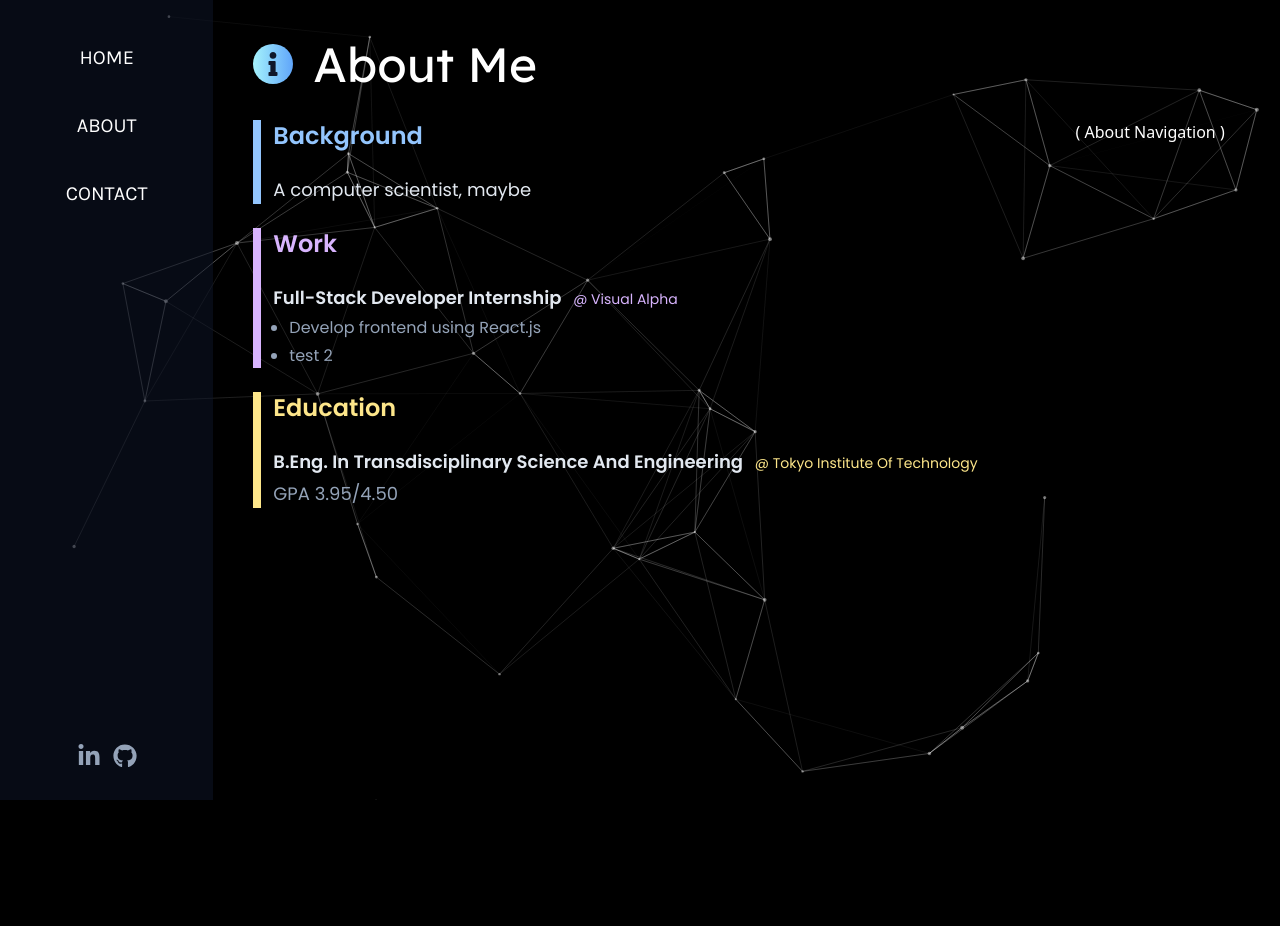
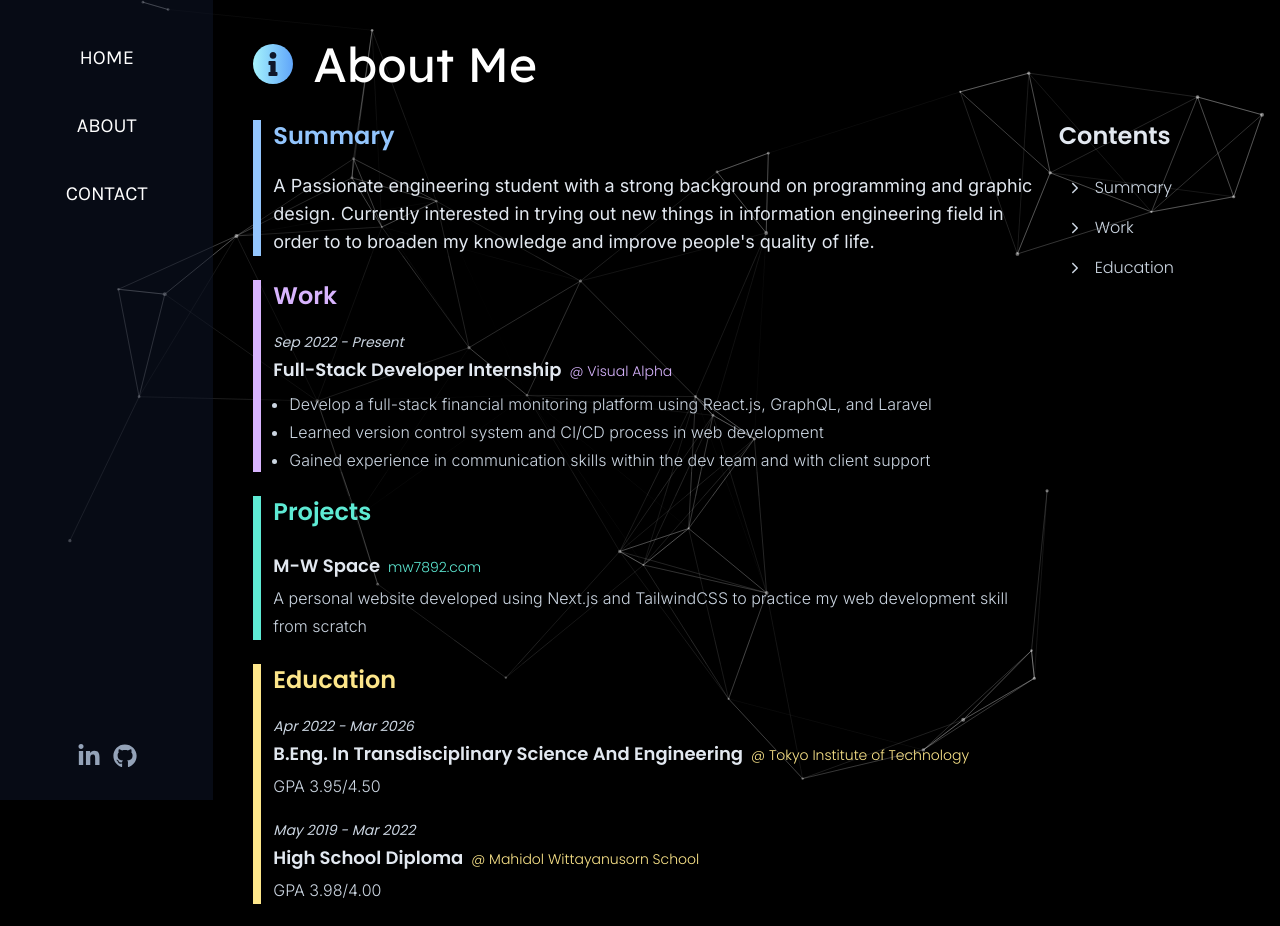
Before and after one commit to MW-7892/mw-space, a Next.js app: page /about in a window 1280 px wide. Shown: the top 926 px of the page. Before the commit the page ends 800 px from the top, so only its background shows below. Built offline with nearby package versions, Linux system fonts and the light colour scheme.

Commit message:
feat: more on about page

```diff
--- a/app/about/page.tsx
+++ b/app/about/page.tsx
@@ -1,16 +1,18 @@
-import AboutSummary from "@/components/about/sections/AboutSummary"
-import AboutEducation from "@/components/about/sections/AboutEducation"
-import { Lexend_Deca } from "next/font/google"
-import { FaInfo } from "react-icons/fa"
-import AboutWork from "@/components/about/sections/AboutWork"
-import AboutNavigation from "@/components/about/AboutNavigation"
+import AboutSummary from "@/components/about/sections/AboutSummary";
+import AboutEducation from "@/components/about/sections/AboutEducation";
+import { Lexend_Deca } from "next/font/google";
+import { FaInfo } from "react-icons/fa";
+import AboutWork from "@/components/about/sections/AboutWork";
+import AboutNavigation from "@/components/about/AboutNavigation";
+import AboutProjects from "@/components/about/sections/AboutProjects";
+import AboutSkills from "@/components/about/sections/AboutSkills";
 
 const lexendDeca = Lexend_Deca({
   weight: "400",
-  subsets: ['latin']
-})
+  subsets: ["latin"],
+});
 
-export default function About () {
+export default function About() {
   return (
     <div className="m-10 mt-24 lg:mt-10">
       <div className="flex flex-wrap">
@@ -21,18 +23,23 @@ export default function About () {
         >
           <FaInfo />
         </div>
-        <div> <h1 className={`${lexendDeca.className}`}>About Me</h1> </div>
+        <div>
+          {" "}
+          <h1 className={`${lexendDeca.className}`}>About Me</h1>{" "}
+        </div>
       </div>
-      <div className="grid grid-cols-6 mt-8">
-        <div className="col-span-5 space-y-6">
+      <div className="grid grid-cols-5 mt-8 gap-x-5">
+        <div className="col-span-5 md:col-span-4 space-y-6">
           <AboutSummary />
           <AboutWork />
+          <AboutProjects />
           <AboutEducation />
+          <AboutSkills />
         </div>
-        <div className="col-span-1">
+        <div className="hidden md:block col-span-1">
           <AboutNavigation />
         </div>
       </div>
     </div>
-  )
+  );
 }
--- a/app/components/about/AboutNavigation.tsx
+++ b/app/components/about/AboutNavigation.tsx
@@ -1,3 +1,42 @@
+import { Poppins } from "next/font/google";
+import { IoIosArrowForward } from "react-icons/io";
+
+interface NavigationLink {
+  title: string;
+  id: string;
+}
+
+const poppins = Poppins({
+  weight: ["300", "500"],
+  subsets: ["latin"],
+});
+
+const navigations: NavigationLink[] = [
+  { title: "Summary", id: "summary" },
+  { title: "Work", id: "work" },
+  { title: "Education", id: "education" },
+];
+
 export default function AboutNavigation() {
-  return <>( About Navigation )</>;
+  return (
+    <>
+      <h3 className={`${poppins.className} mb-6 font-bold text-slate-200`}>
+        {" "}
+        Contents{" "}
+      </h3>
+      <ul className={`${poppins.className} space-y-4 font-thin text-slate-300`}>
+        {navigations.map((navigation) => (
+          <li
+            key={navigation.id}
+            className="translate-x-2 hover:translate-x-0
+                       hover:text-blue-400 ease-in-out duration-300"
+          >
+            <a href={"/about#" + navigation.id} className="flex items-center">
+              <IoIosArrowForward className="mr-3" /> {navigation.title}
+            </a>
+          </li>
+        ))}
+      </ul>
+    </>
+  );
 }
--- a/app/components/about/SectionContainer.tsx
+++ b/app/components/about/SectionContainer.tsx
@@ -1,24 +1,24 @@
-import { Poppins } from "next/font/google"
+import { Poppins } from "next/font/google";
 
 const poppins = Poppins({
-  weight: ['400', '600'],
-  subsets: ['latin']
-})
+  weight: ["400", "600"],
+  subsets: ["latin"],
+});
 
 export default function SectionContainer({
   children,
-  borderColor
+  borderColor,
 }: {
-  children: React.JSX.Element | string
-  borderColor: string
+  children: React.JSX.Element | string;
+  borderColor: string;
 }) {
   return (
     <div
       className={`border-l-[8px] ${borderColor} pl-3 max-w-[1000px]
         ${poppins.className}
-        hover:bg-gradient-to-r from-black/60 to-transparent`}
+        bg-gradient-to-r from-black/40 to-transparent`}
     >
-      { children }
+      {children}
     </div>
-  )
+  );
 }
--- a/app/components/about/SectionTemplate.tsx
+++ b/app/components/about/SectionTemplate.tsx
@@ -1,6 +1,13 @@
+import { Inter } from "next/font/google";
 import SectionContainer from "./SectionContainer";
 
+const inter = Inter({
+  weight: ["300", "400"],
+  subsets: ["latin"],
+});
+
 export interface AboutData {
+  suptitle?: string;
   title?: string;
   subtitle?: string;
   description: string | string[];
@@ -8,7 +15,9 @@ export interface AboutData {
 
 const ListItems = ({ data }: { data: string[] }) => {
   return (
-    <ul className="list-disc text-slate-400 ml-4 space-y-1">
+    <ul
+      className={`list-disc text-slate-300 ml-4 space-y-1 ${inter.className} font-light mt-2`}
+    >
       {data.map((item) => (
         <li key={item}>{item}</li>
       ))}
@@ -32,27 +41,34 @@ export default function SectionTemplate({
   return (
     <SectionContainer borderColor={borderColor}>
       <>
-        <div className={`w-fit mb-6 ${textColor}`}>
+        <div className={`w-fit mb-5 ${textColor}`}>
           <h2 className="text-2xl mb-2">{title}</h2>
         </div>
         <div className="grid grid-cols-1 gap-y-5">
           {data.map((item) => (
             <div key={item.title}>
               {item.title && (
-                <h3 id={id} className="text-lg font-bold text-slate-200 mb-1">
-                  {item.title}
-                  <span
-                    className={`ml-2 text-sm font-thin ${textColor} align-middle`}
-                  >
+                <>
+                  <p className={`text-sm italic text-slate-300 mb-1`}>
                     {" "}
-                    {item.subtitle}{" "}
-                  </span>
-                </h3>
+                    {item.suptitle}{" "}
+                  </p>
+                  <h3 id={id} className="text-lg font-bold text-slate-200 mb-1">
+                    {item.title}
+                    <span
+                      className={`ml-2 text-sm normal-case font-thin ${textColor} align-middle`}
+                    >
+                      {item.subtitle}
+                    </span>
+                  </h3>
+                </>
               )}
               {Array.isArray(item.description) ? (
                 <ListItems data={item.description} />
               ) : (
-                <p className={`text-slate-${item.title ? 400 : 200}`}>
+                <p
+                  className={`${inter.className} ${item.title ? "text-slate-300 text-[16px] font-light" : "text-slate-200"}`}
+                >
                   {item.description}
                 </p>
               )}
--- a/app/components/about/sections/AboutEducation.tsx
+++ b/app/components/about/sections/AboutEducation.tsx
@@ -2,18 +2,27 @@ import SectionTemplate, { AboutData } from "@/components/about/SectionTemplate";
 
 export const education: AboutData[] = [
   {
+    suptitle: "Apr 2022 - Mar 2026",
     title: "B.Eng. in Transdisciplinary Science and Engineering",
     subtitle: "@ Tokyo Institute of Technology",
-    description: "GPA 3.95/4.50"
-  }
-]
+    description: "GPA 3.95/4.50",
+  },
+  {
+    suptitle: "May 2019 - Mar 2022",
+    title: "High School Diploma",
+    subtitle: "@ Mahidol Wittayanusorn School",
+    description: "GPA 3.98/4.00",
+  },
+];
 
 export default function AboutEducation() {
-  return <SectionTemplate
+  return (
+    <SectionTemplate
       id="education"
       title="Education"
       borderColor="border-amber-200"
       textColor="text-amber-200"
       data={education}
     />
+  );
 }
--- /dev/null
+++ b/app/components/about/sections/AboutProjects.tsx
@@ -0,0 +1,22 @@
+import SectionTemplate, { AboutData } from "@/components/about/SectionTemplate";
+
+export const projects: AboutData[] = [
+  {
+    title: "M-W space",
+    subtitle: "mw7892.com",
+    description:
+      "A personal website developed using Next.js and TailwindCSS to practice my web development skill from scratch",
+  },
+];
+
+export default function AboutProjects() {
+  return (
+    <SectionTemplate
+      id="project"
+      title="Projects"
+      borderColor="border-teal-300"
+      textColor="text-teal-300"
+      data={projects}
+    />
+  );
+}
--- /dev/null
+++ b/app/components/about/sections/AboutSkills.tsx
@@ -0,0 +1,28 @@
+import SectionTemplate, { AboutData } from "@/components/about/SectionTemplate";
+
+export const skills: AboutData[] = [
+  {
+    title: "Technical & Personal Skills",
+    description: ["Linux", "Web Development", "TBA"],
+  },
+  {
+    title: "Language Proficiency",
+    description: [
+      "English - Full professional proficiency",
+      "Japanese - Limited working proficiency",
+      "Thai - Native speaker",
+    ],
+  },
+];
+
+export default function AboutSkills() {
+  return (
+    <SectionTemplate
+      id="skills"
+      title="Skills"
+      borderColor="border-orange-300"
+      textColor="text-orange-300"
+      data={skills}
+    />
+  );
+}
--- a/app/components/about/sections/AboutSummary.tsx
+++ b/app/components/about/sections/AboutSummary.tsx
@@ -2,15 +2,22 @@ import SectionTemplate, { AboutData } from "@/components/about/SectionTemplate";
 
 const summary: AboutData[] = [
   {
-    description: "A computer scientist, maybe"
-  }
-]
+    description: `
+      A Passionate engineering student with a strong background on programming
+      and graphic design. Currently interested in trying out new things in information
+      engineering field in order to to broaden my knowledge and improve people's quality of life.
+    `,
+  },
+];
 
 export default function AboutSummary() {
-  return <SectionTemplate
-    title="Background"
-    borderColor="border-blue-300"
-    textColor="text-blue-300"
-    data={summary}
-  />
+  return (
+    <SectionTemplate
+      id="summary"
+      title="Summary"
+      borderColor="border-blue-300"
+      textColor="text-blue-300"
+      data={summary}
+    />
+  );
 }
--- a/app/components/about/sections/AboutWork.tsx
+++ b/app/components/about/sections/AboutWork.tsx
@@ -2,20 +2,25 @@ import SectionTemplate, { AboutData } from "@/components/about/SectionTemplate";
 
 export const work: AboutData[] = [
   {
+    suptitle: "Sep 2022 - Present",
     title: "Full-stack Developer Internship",
     subtitle: "@ Visual Alpha",
     description: [
-      "Develop frontend using React.js",
-      "test 2"
-    ]
-  }
-]
+      "Develop a full-stack financial monitoring platform using React.js, GraphQL, and Laravel",
+      "Learned version control system and CI/CD process in web development",
+      "Gained experience in communication skills within the dev team and with client support",
+    ],
+  },
+];
 
 export default function AboutWork() {
-  return <SectionTemplate
-    title="Work"
-    borderColor="border-purple-300"
-    textColor="text-purple-300"
-    data={work}
-  />
+  return (
+    <SectionTemplate
+      id="work"
+      title="Work"
+      borderColor="border-purple-300"
+      textColor="text-purple-300"
+      data={work}
+    />
+  );
 }
```
Lines whose indentation alone changed are shown as unchanged.
